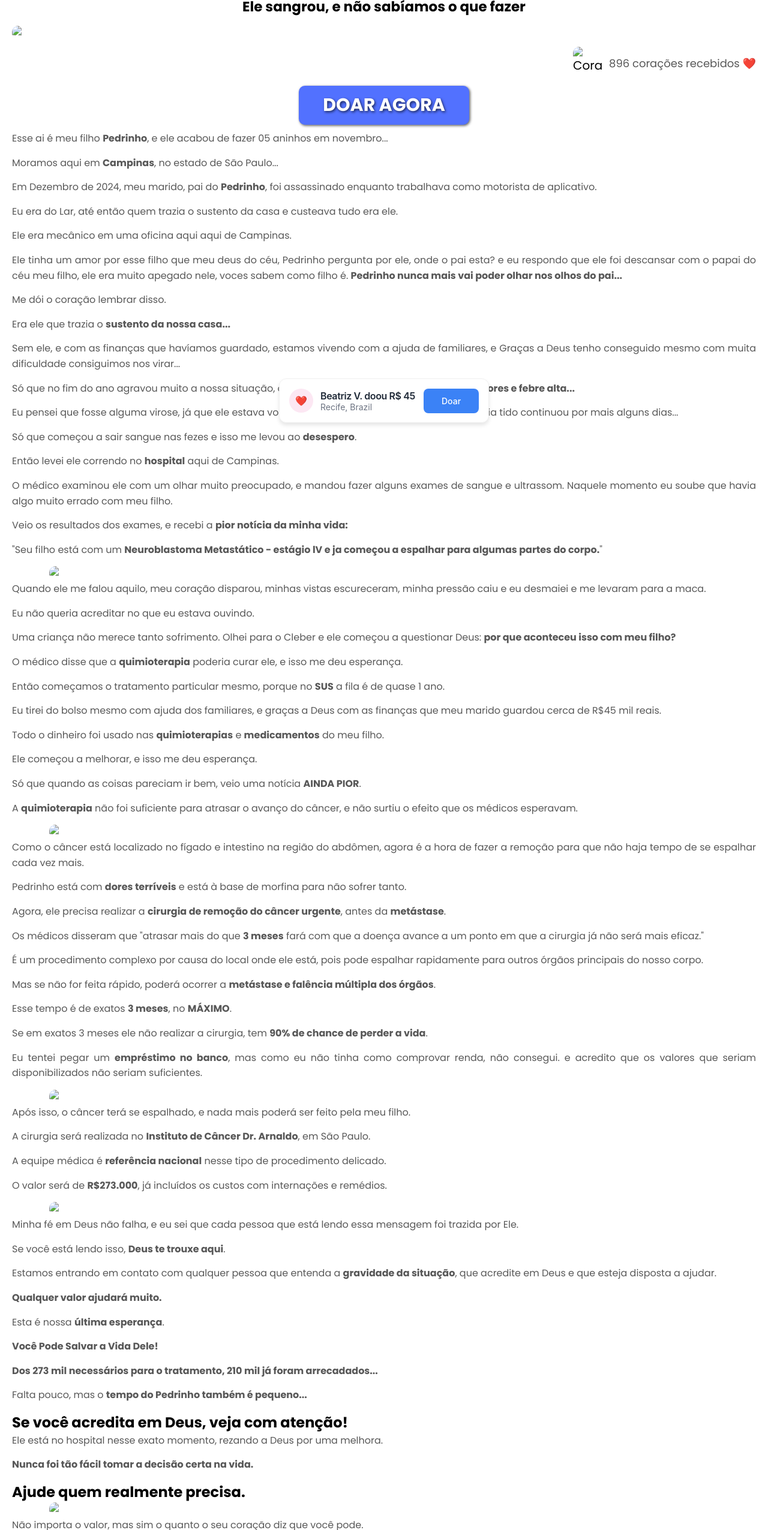
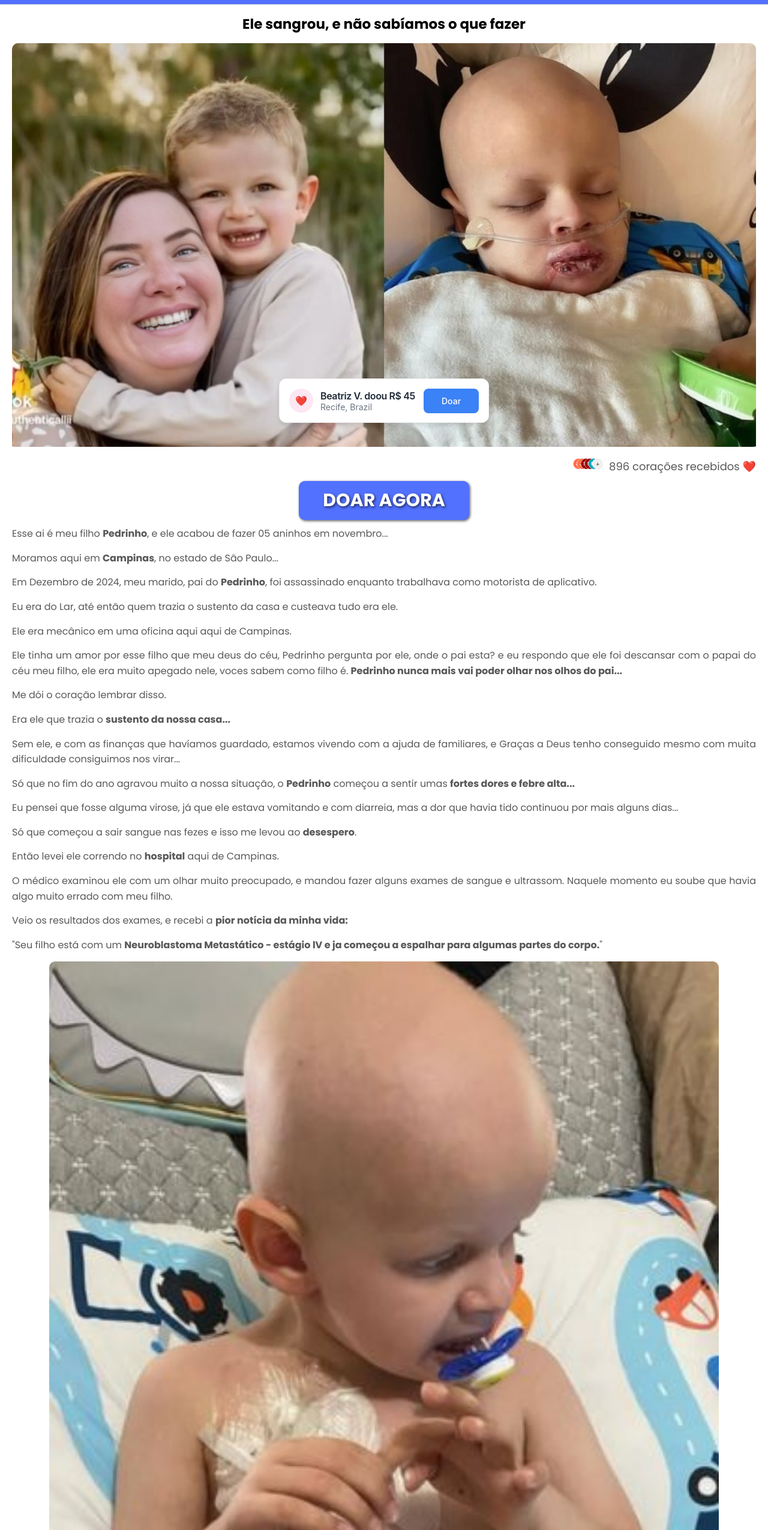
Before and after one commit to sidey7/Doa-o-, a plain HTML site: page index.html in a window 1280 px wide. Shown: the part 75-2626 px from the top of the page at 60% size. Drawn offline with Linux system fonts and the light colour scheme; files that its build step writes are made by us from their sources; files whose address does not match are found by name; a web font is replaced by a local one.

Commit message:
Update index.html

```diff
--- a/index.html
+++ b/index.html
@@ -53,7 +53,7 @@
         <div class="container">
             <div class="logo">
                 <a>
-                    <img src="images/TA13AvSTvwYj.png">
+                    <img src="TA13AvSTvwYj.png">
                 </a>
             </div>
         </div>
@@ -61,10 +61,10 @@
 
     <div class="post">
         <h3>Ele sangrou, e não sabíamos o que fazer</h3>
-        <img src="images/YE0kToxsgk7l.jpg">
+        <img src="YE0kToxsgk7l.jpg">
         <div class="image-container">
             <div class="likes-container">
-                <img src="images/337dcavVaczU.png" alt="Corações">
+                <img src="337dcavVaczU.png" alt="Corações">
                 <span>896 corações recebidos ❤️</span>
             </div>
         </div>
@@ -90,7 +90,7 @@
         <p>Veio os resultados dos exames, e recebi a <strong>pior notícia da minha vida:</strong></p>
         <p>"Seu filho está com um <strong>Neuroblastoma Metastático - estágio lV e ja começou a espalhar para algumas partes do corpo.</strong>"</p>
 
-        <img src="images/gImKYfb0UqRl.jpg" style="width: 90%; height: auto;">
+        <img src="gImKYfb0UqRl.jpg" style="width: 90%; height: auto;">
 
         <p>Quando ele me falou aquilo, meu coração disparou, minhas vistas escureceram, minha pressão caiu e eu desmaiei e me levaram para a maca.</p>
         <p>Eu não queria acreditar no que eu estava ouvindo.</p>
@@ -103,7 +103,7 @@
         <p>Só que quando as coisas pareciam ir bem, veio uma notícia <strong>AINDA PIOR</strong>.</p>
         <p>A <strong>quimioterapia</strong> não foi suficiente para atrasar o avanço do câncer, e não surtiu o efeito que os médicos esperavam.</p>
 
-        <img src="images/yDrhgmnTiTDb.jpeg" style="width: 90%; height: auto;">
+        <img src="yDrhgmnTiTDb.jpeg" style="width: 90%; height: auto;">
 
         <p>Como o câncer está localizado no fígado e intestino na região do abdômen, agora é a hora de fazer a remoção para que não haja tempo de se espalhar cada vez mais.</p>
         <p>Pedrinho está com <strong>dores terríveis</strong> e está à base de morfina para não sofrer tanto.</p>
@@ -115,14 +115,14 @@
         <p>Se em exatos 3 meses ele não realizar a cirurgia, tem <strong>90% de chance de perder a vida</strong>.</p>
         <p>Eu tentei pegar um <strong>empréstimo no banco</strong>, mas como eu não tinha como comprovar renda, não consegui. e acredito que os valores que seriam disponibilizados não seriam suficientes.</p>
 
-        <img src="images/86jS8qSifmdm.jpg" style="width: 90%; height: auto;">
+        <img src="86jS8qSifmdm.jpg" style="width: 90%; height: auto;">
 
         <p>Após isso, o câncer terá se espalhado, e nada mais poderá ser feito pela meu filho.</p>
         <p>A cirurgia será realizada no <strong>Instituto de Câncer Dr. Arnaldo</strong>, em São Paulo.</p>
         <p>A equipe médica é <strong>referência nacional</strong> nesse tipo de procedimento delicado.</p>
         <p>O valor será de <strong>R$273.000</strong>, já incluídos os custos com internações e remédios.</p>
 
-        <img src="images/5ITjYFSwFEpJ.jpg" style="width: 90%; height: auto;">
+        <img src="5ITjYFSwFEpJ.jpg" style="width: 90%; height: auto;">
 
         <p>Minha fé em Deus não falha, e eu sei que cada pessoa que está lendo essa mensagem foi trazida por Ele.</p>
         <p>Se você está lendo isso, <strong>Deus te trouxe aqui</strong>.</p>
@@ -139,7 +139,7 @@
         <p><strong>Nunca foi tão fácil tomar a decisão certa na vida.</strong></p>
         <h2>Ajude quem realmente precisa.</h2>
 
-        <img src="images/cexTWls8ThLa.jpg" style="width: 90%; height: auto;">
+        <img src="cexTWls8ThLa.jpg" style="width: 90%; height: auto;">
 
         <p>Não importa o valor, mas sim o quanto o seu coração diz que você pode.</p>
         <p>Ao doar <strong>R$ 100</strong> ou mais, as chances de você estar literalmente <strong>salvando a vida dele</strong> são muito grandes!</p>
@@ -148,7 +148,7 @@
         <p>Poucas pessoas no mundo de hoje tem amor.</p>
         <p>Poucas pessoas têm um coração do bem.</p>
 
-        <img src="images/q6dLOc6DjNro.jpg" style="width: 90%; height: auto;">
+        <img src="q6dLOc6DjNro.jpg" style="width: 90%; height: auto;">
 
         <p>A bondade é algo raro de se encontrar hoje em dia.</p>
         <p>E se você leu isso até aqui, significa que você é uma pessoa que tem o coração grande.</p>
```
